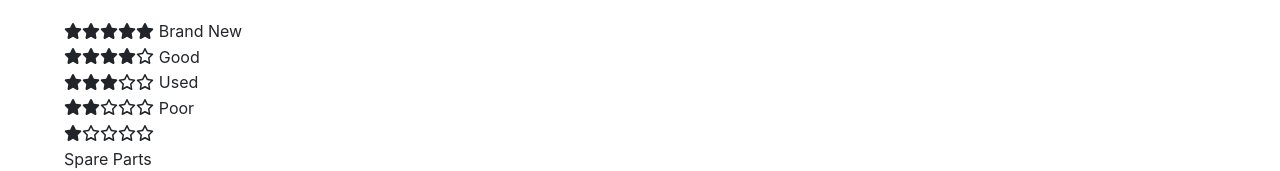
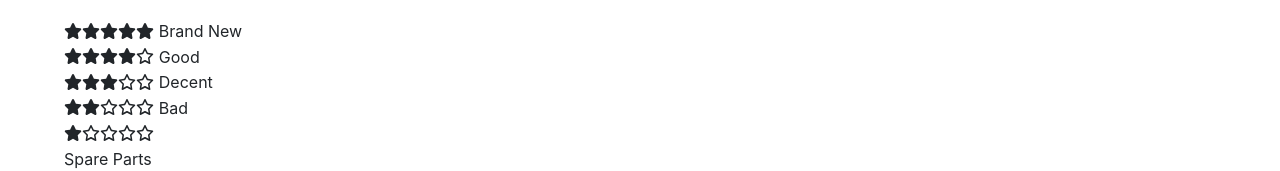
Before and after one commit to lucafavaro1/BikeHouse, a React (Create React App) app in the folder frontend/: page /buy in a window 1280 px wide. Shown: the part 1095-1266 px from the top of the page. Built offline with nearby package versions, Linux system fonts and the light colour scheme; no server answers; a web font is replaced by a local one.

Commit message:
condition names changed

```diff
--- a/frontend/src/components/pages/Listings.js
+++ b/frontend/src/components/pages/Listings.js
@@ -34,7 +34,7 @@ function Listings() {
     "Red",
     "Orange",
   ];
-  const conditions = ["Brand New", "Good", "Used", "Poor", "Spare Parts"];
+  const conditions = ["Brand New", "Good", "Decent", "Bad", "Spare Parts"];
   const categories = [
     "City",
     "Road",
--- a/frontend/src/components/pages/VerificationLegend.js
+++ b/frontend/src/components/pages/VerificationLegend.js
@@ -23,14 +23,14 @@ function VerificationLegend() {
 				<div className="starContainer">
 					<ConditionIndicator numOfStars={3} ></ConditionIndicator>
 				</div>
-				<span>Used</span>
+				<span>Decent</span>
 			</div>
 
 			<div className="row">
 				<div className="starContainer">
 					<ConditionIndicator numOfStars={2} ></ConditionIndicator>
 				</div>
-				<span>Poor</span>
+				<span>Bad</span>
 			</div>
 
 			<div className="row">
```
